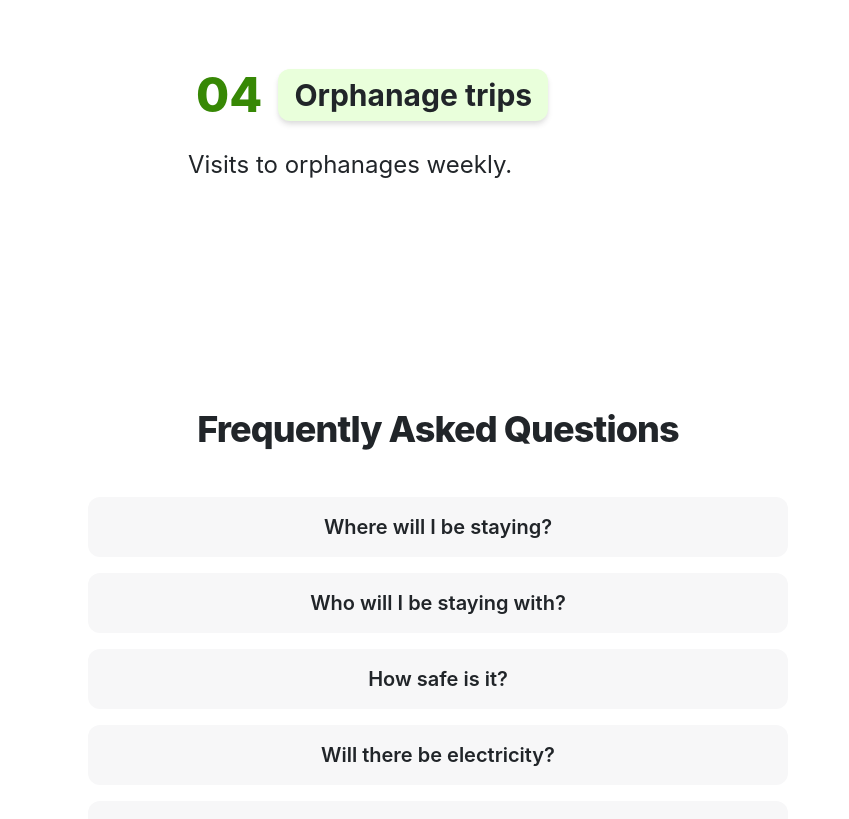
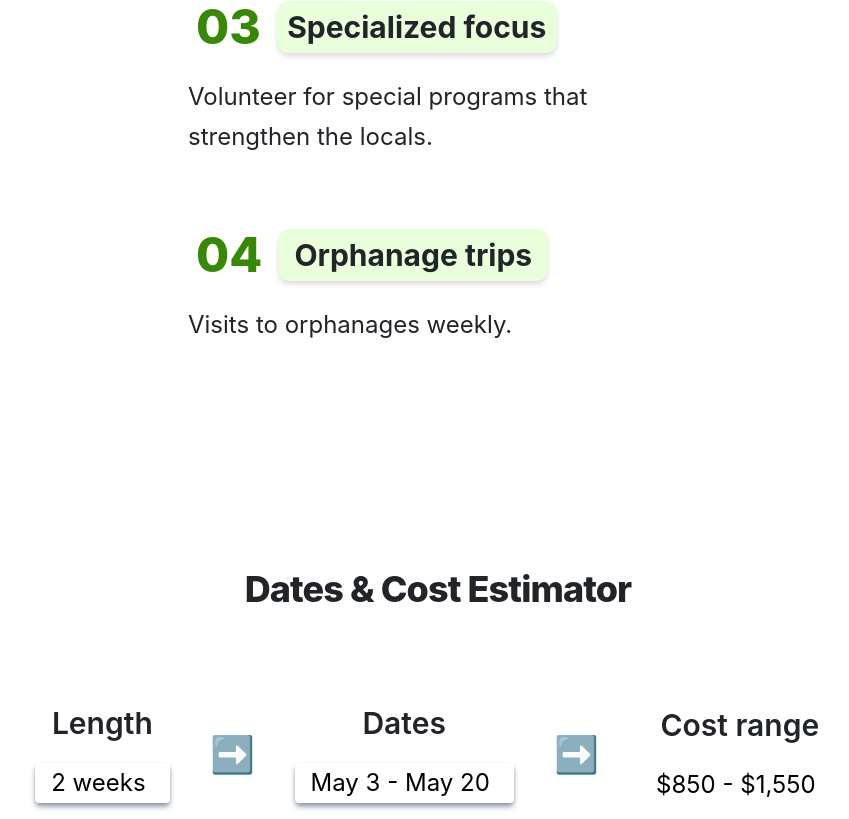
Before and after one commit to tyler16smith/dr-trips, a React (Create React App) app: page / in a window 1280 px wide. Shown: the part 3567-4386 px from the top of the page, without its empty margins (202-1051 px from the left). Built offline with nearby package versions, Linux system fonts and the light colour scheme; the HTML template or start-up script is replaced by a standard one.

Commit message:
Adds date and cost estimator

```diff
--- a/package.json
+++ b/package.json
@@ -3,9 +3,13 @@
   "version": "0.1.0",
   "private": true,
   "dependencies": {
+    "@emotion/react": "^11.10.0",
+    "@emotion/styled": "^11.10.0",
     "@fortawesome/fontawesome-svg-core": "^6.2.0",
     "@fortawesome/free-solid-svg-icons": "^6.2.0",
     "@fortawesome/react-fontawesome": "^0.2.0",
+    "@mui/icons-material": "^5.10.9",
+    "@mui/material": "^5.9.3",
     "@testing-library/jest-dom": "^5.16.5",
     "@testing-library/react": "^13.4.0",
     "@testing-library/user-event": "^13.5.0",
--- a/public/index.html
+++ b/public/index.html
@@ -26,7 +26,7 @@
     -->
     <!-- Bootstrap styles -->
     <link rel="stylesheet" href="https://cdn.jsdelivr.net/npm/bootstrap@4.5.3/dist/css/bootstrap.min.css" integrity="sha384-TX8t27EcRE3e/ihU7zmQxVncDAy5uIKz4rEkgIXeMed4M0jlfIDPvg6uqKI2xXr2" crossorigin="anonymous"/>
-    <title>DR Trips - Be the change</title>
+    <title>DR Service Trip - Be the change</title>
   </head>
   <body>
     <noscript></noscript>
--- a/src/App.js
+++ b/src/App.js
@@ -6,10 +6,52 @@ import kids from './assets/kids.png';
 import teachers from './assets/teachers.png';
 import emailjs from 'emailjs-com';
 import AccordianContent from './AccordianContent';
+import { Menu, MenuItem } from "@mui/material";
 
-export default function AgentLandingPage() {
+export default function LandingPage() {
+
+  const datesCost = {
+    "length": {
+      "2": {
+        "cost": '$850 - $1,550',
+        "dates": ['May 3 - May 20',	'May 17 - Jun 3',	'May 31 - Jun 17',	'Jun 14 - Jul 1',	'Jun 28 - Jul 15',	'Jul 12 - Jul 29',	'Jul 26 - Aug 12',	'Aug 9 - Aug 26']
+      },
+      "4": {
+        "cost": '$1,082 - $1,898',
+        "dates": ['May 3 - Jun 3',	'May 17 - Jun 17',	'May 31 -  Jul 1',	'Jun 14 - Jul 15',	'Jun 28 - Jul 29',	'Jul 12 - Aug 12',	'Jul 26 - Aug 26']
+      },
+      "6": {
+        "cost": '$1,398 - $2,422',
+        "dates": ['May 3 - Jun 17',	'May 17 - Jul 1',	'May 31 - Jul 15',	'Jun 14 - Jul 29',	'Jun 28 - Aug 12',	'Jul 12 - Aug 26']
+      },
+      "8": {
+        "cost": '$1,714 - $2,646',
+        "dates": ['May 3 - Jul 1',	'May 17 - Jul 15',	'May 31 - Jul 29',	'Jun 14 - Aug 12',	'Jun 28 - Aug 26']
+      },
+      "10": {
+        "cost": '$2,030 - $3,170',
+        "dates": ['May 3 - Jul 15', 'May 17 - Jul 29', 'May 31 - Aug 12', 'Jun 14 - Aug 26']
+      },
+      "12": {
+        "cost": '$2,346 - $3,394',
+        "dates": ['May 3 - Jul 29',	'May 17 - Aug 12',	'May 31 - Aug 26']
+      },
+      "14": {
+        "cost": '$2,662 - $3,918',
+        "dates": ['May 3 - Aug 12',	'May 17 - Aug 26']
+      },
+      "16": {
+        "cost": '$2,979 - $4,142',
+        "dates": ['May 3 - Aug 12']
+      },
+    }
+  };
 
   const [showMore, setShowMore] = useState(false);
+  const [length, setLength] = useState('2');
+  const [dateSelected, setDateSelected] = useState(datesCost.length[`${length}`].dates[0]);
+  const [dates, setDates] = useState(datesCost.length[`${length}`].dates);
+  const [cost, setCost] = useState(datesCost.length[`${length}`].cost);
 
   const notifyMessageSent = (msg) => toast.success(<p>{msg}</p>, {
     toastId: 'messageSent',
@@ -130,6 +172,7 @@ export default function AgentLandingPage() {
     }
   ]
 
+
   // if mobile
   const [width, setWidth] = useState(window.innerWidth);
   function handleWindowSizeChange() {
@@ -150,6 +193,32 @@ export default function AgentLandingPage() {
     notifyMessageSent("Message sent successfully.");
   }
 
+  const [anchorEl, setAnchorEl] = useState(null);
+  const [anchorElDates, setAnchorElDates] = useState(null);
+  const open = Boolean(anchorEl);
+  const openDates = Boolean(anchorElDates);
+
+  const handleCloseLength = (value) => {
+    setAnchorEl(null);
+    setLength(value);
+    setDates(datesCost.length[value].dates);
+    setDateSelected(datesCost.length[value].dates[0]);
+    setCost(datesCost.length[value].cost);
+  };
+
+  const handleCloseDates = (value) => {
+    setAnchorElDates(null);
+    setDateSelected(value);
+  };
+
+  const handleClickLength = (event) => {
+    setAnchorEl(event.currentTarget);
+  };
+
+  const handleClickDates = (event) => {
+    setAnchorElDates(event.currentTarget);
+  };
+
 
   return (
     <div>
@@ -163,9 +232,9 @@ export default function AgentLandingPage() {
         // }}
       >
         <div className='bg-light-gray pt-3 pb-20'>
-          <div className='flex justify-between items-center lg:mx-20 pt-4 mb-4'>
-            <p className='text-3xl font-extrabold tracking-tight'>🌴Dominican Republic Service Trip</p>
-            <a href="https://forms.gle/AQ4fv3vkMVr5GjL28" target="__blank" className='flex justify-center hover:no-underline'>
+          <div className='flex lg:justify-between justify-center items-center lg:mx-20 pt-4 mb-4'>
+            <p className='lg:text-3xl text-xl font-extrabold tracking-tight'>🌴Dominican Republic Service Trip</p>
+            <a href="https://forms.gle/AQ4fv3vkMVr5GjL28" target="__blank" className={isMobile ? 'hidden' : 'flex justify-center hover:no-underline'}>
               <button style={{borderWidth: '1px'}} className='px-7 py-2.5 text-xl border-[#378805] font-bold text-[#378805] hover:text-[#fff] hover:bg-[#378805] font-semibold rounded-xl'>Sign up</button>
             </a>
           </div>
@@ -196,7 +265,7 @@ export default function AgentLandingPage() {
           <div className='lg:flex lg:justify-center lg:items-center lg:gap-20 lg:py-32 pt-28 mx-3'>
             <div className={isMobile ? 'mt-5' : ''} style={{width: isMobile ? '100%' : '500px'}}>
               <p className={`${isMobile ? 'text-4xl' : 'text-5xl'} font-extrabold tracking-tight`}>Our <span className='text-[#378805]'>Mission</span></p>
-              <p className='lg:text-2xl text-xl mt-6 lg:leading-10 leading-8 mt-4'>Lift the rising generation, delivering and improving their education.</p>
+              <p className='lg:text-2xl text-xl mt-6 lg:leading-10 leading-8 mt-4'>Lift the rising generation by delivering and improving their education.</p>
             </div>
             <div className={isMobile ? 'my-5' : ''}>
               <img src={kids} alt="stop_switching" className='rounded-xl' style={{width: isMobile ? '100%' : '600px'}} />
@@ -210,9 +279,11 @@ export default function AgentLandingPage() {
             <div className='lg:flex lg:justify-center lg:items-center lg:gap-20 mx-3'>
               <div className={isMobile ? 'mt-5' : ''} style={{width: isMobile ? '100%' : '500px'}}>
                 <p className={`${isMobile ? 'text-4xl' : 'text-5xl'} font-extrabold tracking-tight`}>Trip <span className='text-[#378805]'>Overview</span></p>
-                <p className='lg:text-2xl text-xl mt-6 lg:leading-10 leading-8 mt-4'>&#x2022; Link to cost</p>
+                <p className='lg:text-2xl text-xl mt-6 lg:leading-10 leading-8 mt-4'>&#x2022; 2-16 weeks</p>
+                <p className='lg:text-2xl text-xl mt-6 lg:leading-10 leading-8 mt-0.5'>&#x2022; <a href="#dates-cost-estimate" className='text-black hover:text-black underline hover:underline'>Cost estimates below</a></p>
                 <p className='lg:text-2xl text-xl mt-6 lg:leading-10 leading-8 mt-0.5'>&#x2022; Mentor students</p>
                 <p className='lg:text-2xl text-xl mt-6 lg:leading-10 leading-8 mt-0.5'>&#x2022; Train teachers</p>
+                <p className='lg:text-2xl text-xl mt-6 lg:leading-10 leading-8 mt-0.5'>&#x2022; Build cirricullum</p>
                 <p className='lg:text-2xl text-xl mt-6 lg:leading-10 leading-8 mt-0.5'>&#x2022; Fun activities</p>
                 <p className='lg:text-2xl text-xl mt-6 lg:leading-10 leading-8 mt-0.5'>&#x2022; Empower the community</p>
               </div>
@@ -221,7 +292,13 @@ export default function AgentLandingPage() {
           </div>
         </div>
 
-        <div id="how-it-works" className='pt-24 lg:pb-44 pb-24'>
+        {/* <div className='mx-2 mt-48'>
+          <div className='flex justify-center'>
+            <iframe style={{ width: '1000px', height: isMobile ? '250px' : '600px' }} className='rounded-xl lg:shadow-xl shadow-gray cursor-pointer' src="https://www.youtube.com/embed/23FRB6Em4-Q" title="YouTube video player" frameborder="0" allow="accelerometer; autoplay; clipboard-write; encrypted-media; gyroscope; picture-in-picture" allowfullscreen></iframe>
+          </div>
+        </div> */}
+
+        <div id="how-it-works" className='pt-32 lg:pb-44 pb-24'>
           <p className={`text-center lg:text-4xl text-3xl font-extrabold tracking-tight mt-5 ${isMobile ? 'mb-16' : 'mb-32'}`}>What will I be doing?</p>
           <div className={isMobile ? 'mx-5' : ''}>
             <div className={`lg:flex lg:justify-center lg:items-center lg:gap-32 mt-16`}>
@@ -297,6 +374,82 @@ export default function AgentLandingPage() {
           </div>
         </div>
 
+        <div id="dates-cost-estimate" className='pb-28'>
+          <p className={`text-center lg:text-4xl text-3xl font-extrabold tracking-tight my-5 mx-3`}>Dates & Cost Estimator</p>
+          <div className='flex justify-center items-center gap-10 pt-12 pb-20'>
+            <div className='flex flex-col justify-center items-center'>
+              <p className='text-center text-3xl font-semibold'>Length</p>
+              <p
+                id="demo-positioned-button"
+                aria-haspopup="true"
+                onClick={handleClickLength}
+                style={{marginTop: '22px', paddingTop: isMobile ? '8px' : '4px', paddingBottom: isMobile ? '8px' : '4px'}}
+                className={`${isMobile ? 'text-base' : 'text-xl'} px-3 shadow-md shadow-gray rounded bg-[#FFFFFF] hover:bg-light-gray cursor-pointer border-black text-black font-semi-bold`}
+              >
+                <span id='step-three' style={{fontSize: '16px'}}>
+                  <span className={`text-2xl mr-2`}>{length} weeks</span>
+                </span>
+              </p>
+              <Menu
+                id="demo-positioned-menu"
+                anchorEl={anchorEl}
+                open={open}
+                className='mt-1.5 ml-1.5'
+              >
+                {Object.keys(datesCost.length).map((key) => (
+                  <MenuItem key={`length-key-${key}`} sx={{fontSize: '16px', width: '150px'}} onClick={() => handleCloseLength(key)}>{key} weeks</MenuItem>
+                ))}
+              </Menu>
+            </div>
+            <span className='text-4xl'>➡️</span>
+            <div className='flex flex-col justify-center items-center'>
+              <p className='text-center text-3xl font-semibold'>Dates</p>
+              <p
+                id="demo-positioned-button"
+                aria-haspopup="true"
+                onClick={handleClickDates}
+                style={{marginTop: '22px', paddingTop: isMobile ? '8px' : '4px', paddingBottom: isMobile ? '8px' : '4px'}}
+                className={`${isMobile ? 'text-base' : 'text-xl'} px-3 shadow-md shadow-gray rounded bg-[#FFFFFF] hover:bg-light-gray cursor-pointer border-black text-black font-semi-bold`}
+              >
+                <span id='step-three' style={{fontSize: '16px'}}>
+                  <span className={`text-2xl mr-2`}>{dateSelected}</span>
+                </span>
+              </p>
+              <Menu
+                id="demo-positioned-menu"
+                anchorEl={anchorElDates}
+                open={openDates}
+                className='mt-1.5 ml-1.5'
+              >
+                {dates.map(function (value) {
+                  return (
+                    <MenuItem key={`length-key-${value}`} sx={{fontSize: '16px', width: '150px'}} onClick={() => handleCloseDates(value)}>{value}</MenuItem>
+                  )
+                })}
+              </Menu>
+            </div>
+            <span className='text-4xl'>➡️</span>
+            <div className='flex flex-col justify-center items-center -mb-12'>
+              <p className='text-center text-3xl font-semibold'>Cost range</p>
+              <p
+                style={{marginTop: '22px', paddingTop: isMobile ? '8px' : '4px', paddingBottom: isMobile ? '8px' : '4px'}}
+                className={`${isMobile ? 'text-base' : 'text-xl'} px-3 bg-[#FFFFFF] text-black font-semi-bold`}
+              >
+                <span style={{fontSize: '16px'}}>
+                  <span className={`text-2xl mr-2`}>{cost}</span>
+                </span>
+              </p>
+              <a
+                target="__blank"
+                className='text-[#378805] text-sm underline pt-4 hover:text-[#2A6804]'
+                href="https://docs.google.com/spreadsheets/d/1XvVbTKTn0CQBQDg2g6xlLp0LfQDmtQVRLeNmUSYvvn8/edit?usp=sharing"
+              >
+                How do we calculate the cost?
+              </a>
+            </div>
+          </div>
+        </div>
+
         <div id="how-it-works" className='pb-20'>
           <p className={`text-center lg:text-4xl text-3xl font-extrabold tracking-tight my-5 mx-3`}>Frequently Asked Questions</p>
           <Accordion className='flex flex-col gap-4 justify-center items-center'>
@@ -364,9 +517,9 @@ export default function AgentLandingPage() {
       {/* Footer */}
       <hr className='border-light-gray-4' />
       <div className='flex flex-col justify-center items-center text-center py-20 bg-light-gray'>
-        <p className='text-3xl font-extrabold tracking-tight -ml-4'>🌴DR Trips</p>
+        <p className='text-3xl font-extrabold tracking-tight -ml-4'>🌴Dominican Republic Service Trips</p>
         <div className='flex justify-center mx-2 pb-3 text-light-gray-4 mt-3'>
-          <p>© 2023 DR Trips. All rights reserved.</p>
+          <p>© 2023 DR Service Trips. All rights reserved.</p>
         </div>
       </div>
 
```
Also changed, not shown: 1 other file (tests, documents, lock files or other folders).
